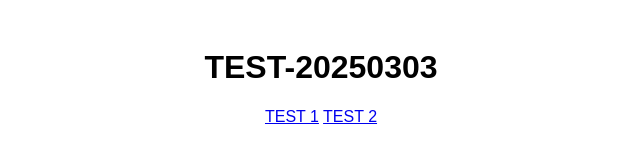
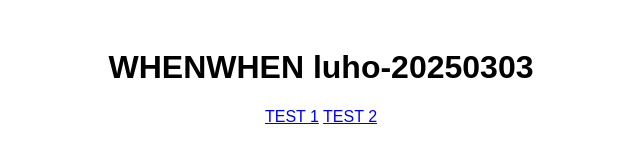
Before and after one commit to smartBluey/test, a plain HTML site: page index.html in a window 1280 px wide. Shown: the whole page, without its empty margins (319-959 px from the left). Drawn offline with Linux system fonts and the light colour scheme.

Commit message:
Update index.html

```diff
--- a/index.html
+++ b/index.html
@@ -20,7 +20,7 @@
   </style>
 </head>
 <body>
-  <h1>TEST-20250303</h1>
+  <h1>WHENWHEN luho-20250303</h1>
   <a href="test1.html">TEST 1</a>
   <a href="test2.html">TEST 2</a>
 </body>
```
